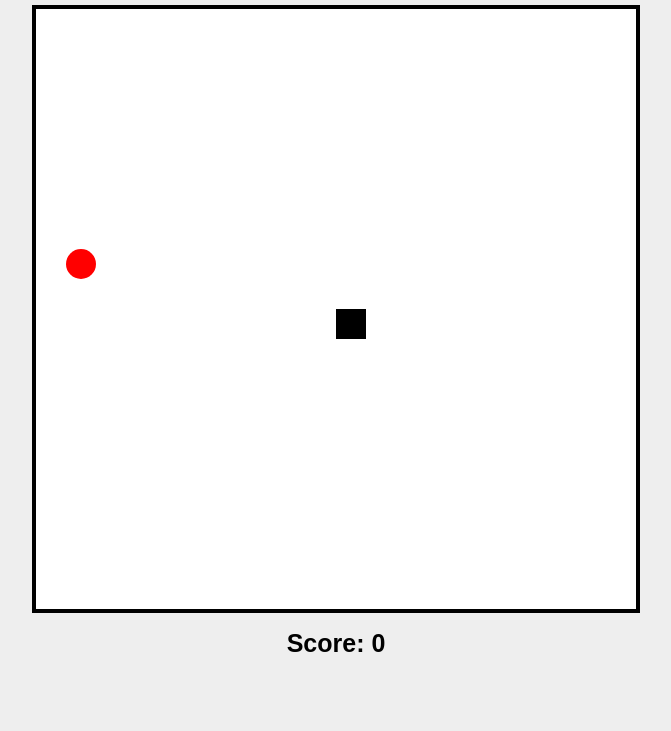
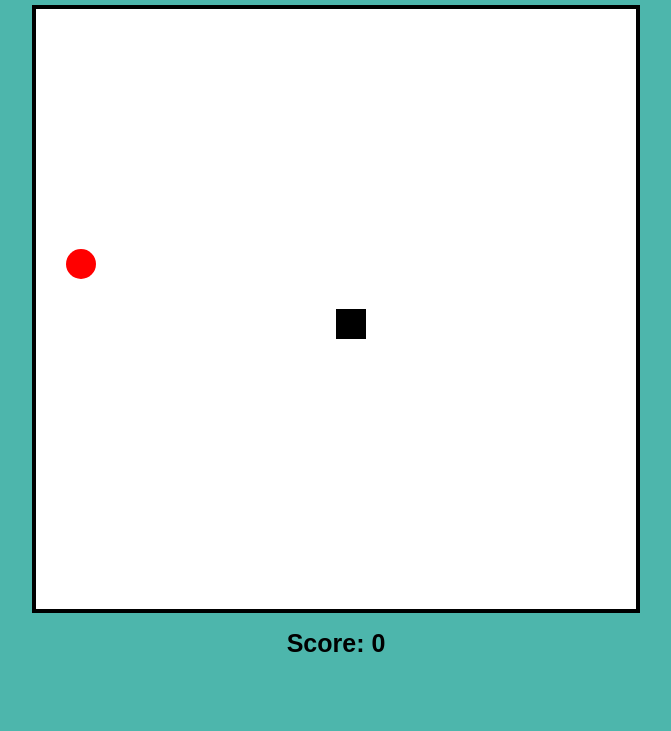
Before and after one commit to jaminc/snake, a plain HTML site: page index.html in a window 1280 px wide. Shown: the part 69-800 px from the top of the page, without its empty margins (304-975 px from the left). Drawn offline with Linux system fonts and the light colour scheme.

Commit message:
Change page background color.

```diff
--- a/css/01_page.css
+++ b/css/01_page.css
@@ -1,5 +1,5 @@
 html {
-  background: #eee;
+  background: #4DB6AC;
 }
 
 .title {
--- a/js/view.js
+++ b/js/view.js
@@ -38,6 +38,10 @@
   };
 
   View.prototype.render = function () {
+    var snakeSegments = this.snake.segments.slice(0, this.snake.segments.length);
+    var currentSegments = snakeSegments.slice(0, this.snake.transitionSegment);
+    var reverseSegments = snakeSegments.reverse().slice(0, this.snake.transitionSegment);
+
     this.updateClasses([this.board.apple.position], "apple");
 
     if (this.snake.colorTimer <= 0) {
@@ -47,9 +51,7 @@
     }
 
     if (this.snake.colorTimer > 0) {
-      var snakeSegments = this.snake.segments.slice(0, this.snake.segments.length);
-      var currentSegments = snakeSegments.slice(0, this.snake.transitionSegment);
-      var reverseSegments = snakeSegments.reverse().slice(0, this.snake.transitionSegment);
+
       this.snake.transitionSegment += 1;
       this.updateClasses(currentSegments, "snake");
     }
```
